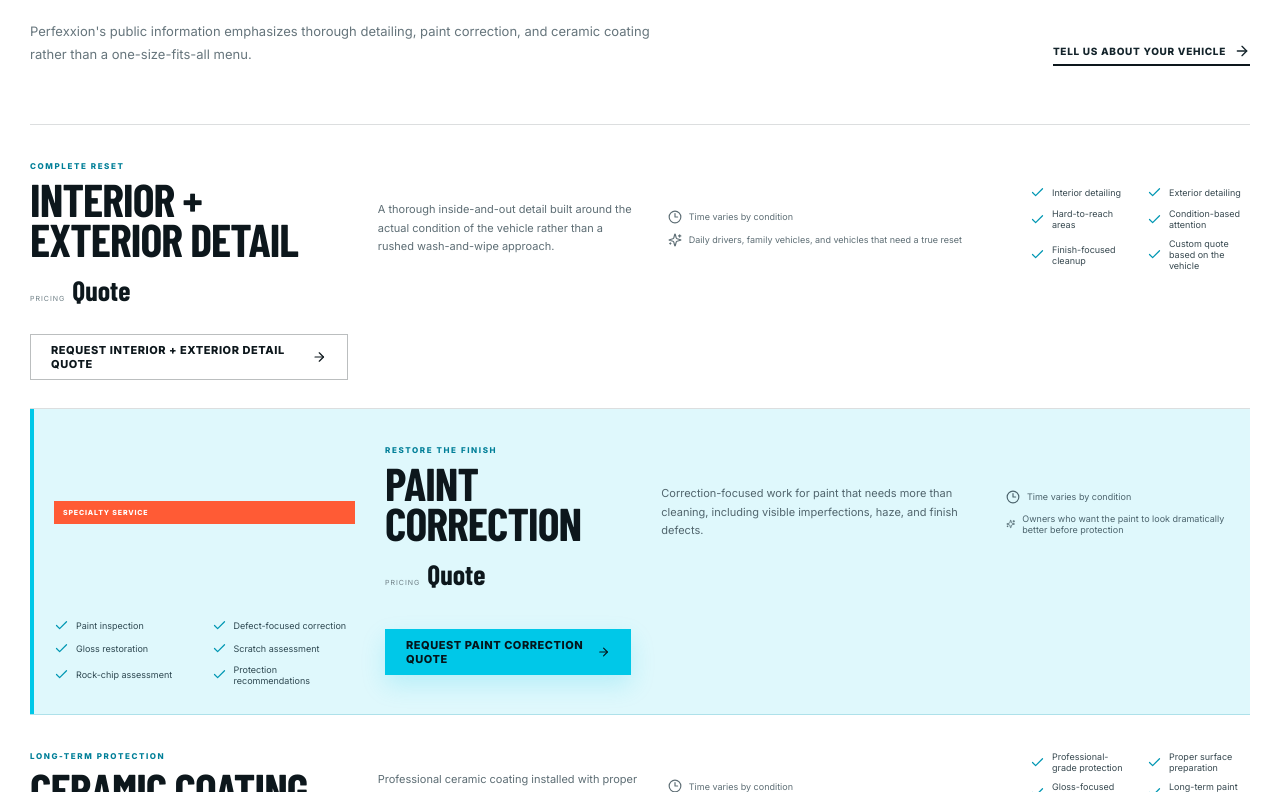
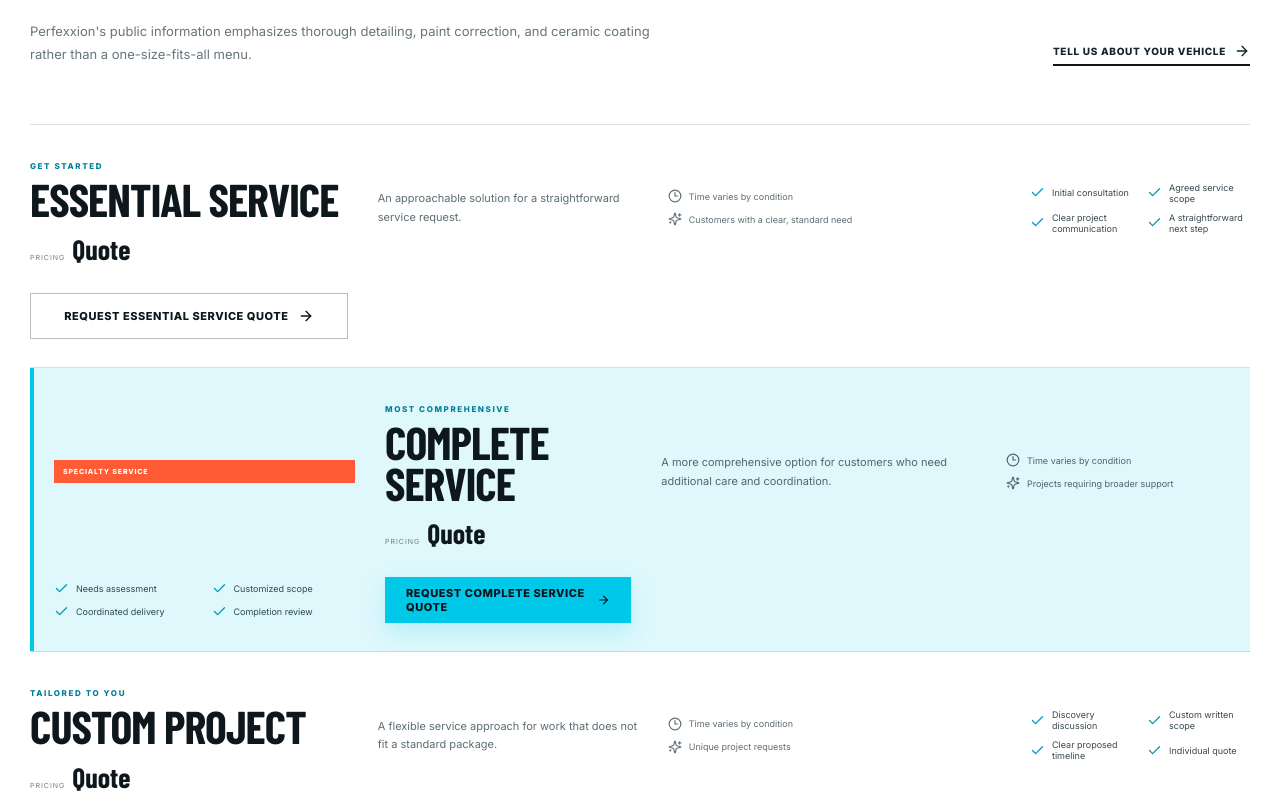
Before and after one commit to kstring00/service-template, a Next.js app: page / in a window 1280 px wide. Shown: the part 1208-2000 px from the top of the page. Built offline with nearby package versions, Linux system fonts and the light colour scheme; a web font is replaced by a local one.

Commit message:
Generalize service template and remove prospect-specific content

```diff
--- a/data/site.ts
+++ b/data/site.ts
@@ -1,110 +1,34 @@
 import type { AddOn, BeforeAfter, DetailPackage, FAQ, GalleryItem, NeedMatch, Review, Service, ServiceArea } from "@/types/site";
 
+/** All sample copy is generic and unverified. Replace for each real client. */
 export const packages: DetailPackage[] = [
-  {
-    id: "full-detail",
-    name: "Interior + Exterior Detail",
-    tagline: "COMPLETE RESET",
-    description: "A thorough inside-and-out detail built around the actual condition of the vehicle rather than a rushed wash-and-wipe approach.",
-    idealFor: "Daily drivers, family vehicles, and vehicles that need a true reset",
-    features: ["Interior detailing", "Exterior detailing", "Hard-to-reach areas", "Condition-based attention", "Finish-focused cleanup", "Custom quote based on the vehicle"]
-  },
-  {
-    id: "paint-correction",
-    name: "Paint Correction",
-    tagline: "RESTORE THE FINISH",
-    description: "Correction-focused work for paint that needs more than cleaning, including visible imperfections, haze, and finish defects.",
-    featured: true,
-    idealFor: "Owners who want the paint to look dramatically better before protection",
-    features: ["Paint inspection", "Defect-focused correction", "Gloss restoration", "Scratch assessment", "Rock-chip assessment", "Protection recommendations"]
-  },
-  {
-    id: "ceramic",
-    name: "Ceramic Coating",
-    tagline: "LONG-TERM PROTECTION",
-    description: "Professional ceramic coating installed with proper preparation for customers who want durable protection and a finish that is easier to maintain.",
-    idealFor: "Drivers who want to protect their investment for the long term",
-    features: ["Professional-grade protection", "Proper surface preparation", "Gloss-focused finish", "Long-term paint protection", "Maintenance guidance", "Custom quote based on vehicle condition"]
-  }
+  { id: "essential", name: "Essential Service", tagline: "GET STARTED", description: "An approachable solution for a straightforward service request.", idealFor: "Customers with a clear, standard need", features: ["Initial consultation", "Agreed service scope", "Clear project communication", "A straightforward next step"] },
+  { id: "complete", name: "Complete Service", tagline: "MOST COMPREHENSIVE", featured: true, description: "A more comprehensive option for customers who need additional care and coordination.", idealFor: "Projects requiring broader support", features: ["Needs assessment", "Customized scope", "Coordinated delivery", "Completion review"] },
+  { id: "custom", name: "Custom Project", tagline: "TAILORED TO YOU", description: "A flexible service approach for work that does not fit a standard package.", idealFor: "Unique project requests", features: ["Discovery discussion", "Custom written scope", "Clear proposed timeline", "Individual quote"] }
 ];
-
 export const needMatches: NeedMatch[] = [
-  { prompt: "My whole vehicle needs a reset", recommendation: "Interior + Exterior Detail", detail: "Start with a complete detail and let the vehicle's condition determine the level of attention.", targetId: "full-detail" },
-  { prompt: "My interior has years of buildup", recommendation: "Interior + Exterior Detail", detail: "Perfexxion reviews repeatedly highlight deep, time-intensive interior transformations.", targetId: "full-detail" },
-  { prompt: "My paint has swirls, haze, or defects", recommendation: "Paint Correction", detail: "A correction-focused path for restoring clarity and gloss before protection.", targetId: "paint-correction" },
-  { prompt: "I want long-term paint protection", recommendation: "Ceramic Coating", detail: "A professionally prepared coating path designed around protection, not a quick temporary shine.", targetId: "ceramic" },
-  { prompt: "I have chrome that needs attention", recommendation: "Chrome Polishing", detail: "Chrome polishing is one of Perfexxion's publicly listed specialty services.", targetId: "chrome-polishing" }
+  {prompt:"I need help getting started",recommendation:"Essential Service",detail:"A simple starting point for standard service needs.",targetId:"essential"},
+  {prompt:"I need a complete solution",recommendation:"Complete Service",detail:"A broader approach for more involved needs.",targetId:"complete"},
+  {prompt:"My project is unique",recommendation:"Custom Project",detail:"Let's discuss a tailored scope.",targetId:"custom"}
 ];
-
 export const services: Service[] = [
-  {
-    id: "ceramic",
-    name: "Ceramic Coating",
-    eyebrow: "PROTECTION",
-    description: "Professionally installed ceramic protection with the preparation needed for a durable, high-gloss result.",
-    image: "https://images.unsplash.com/photo-1503736334956-4c8f8e92946d?auto=format&fit=crop&w=1200&q=85"
-  },
-  {
-    id: "paint-correction",
-    name: "Paint Correction",
-    eyebrow: "RESTORATION",
-    description: "Finish correction for visible paint defects, swirls, haze, and imperfections that a standard detail cannot address.",
-    image: "https://images.unsplash.com/photo-1494976388531-d1058494cdd8?auto=format&fit=crop&w=1200&q=85"
-  },
-  {
-    id: "chrome-polishing",
-    name: "Chrome Polishing",
-    eyebrow: "DETAIL WORK",
-    description: "Focused polishing for chrome surfaces when the details need the same level of attention as the rest of the vehicle.",
-    image: "https://images.unsplash.com/photo-1542282088-72c9c27ed0cd?auto=format&fit=crop&w=1200&q=85"
-  }
+  { id:"service-one",name:"Service One",eyebrow:"CORE OFFERING",description:"Replace this example with a verified description of your main service.",image:"https://images.unsplash.com/photo-1497366811353-6870744d04b2?auto=format&fit=crop&w=1200&q=85"},
+  { id:"service-two",name:"Service Two",eyebrow:"ADDITIONAL OFFERING",description:"Use this area to explain a second service and who it helps.",image:"https://images.unsplash.com/photo-1497366858526-0766cadbe8fa?auto=format&fit=crop&w=1200&q=85"},
+  { id:"service-three",name:"Service Three",eyebrow:"SPECIALIZED WORK",description:"Customize this card to fit your business's actual capabilities.",image:"https://images.unsplash.com/photo-1497366754035-f200968a6e72?auto=format&fit=crop&w=1200&q=85"}
 ];
-
 export const addOns: AddOn[] = [
-  { name: "Scratch Assessment", description: "Have visible scratches evaluated as part of the quote so the right correction approach can be discussed." },
-  { name: "Rock-Chip Attention", description: "Perfexxion publicly lists rock-chip work among the finish issues it can address." },
-  { name: "Deep Interior Attention", description: "For neglected interiors, stains, family vehicles, and hard-to-reach areas that need more time." },
-  { name: "Chrome Polishing", description: "Specialty polishing for chrome surfaces that need restoration and finishing attention." }
+  {name:"Additional Consultation",description:"Optional planning time for requests that need more discussion."},
+  {name:"Priority Scheduling",description:"Example add-on — only publish if your business actually offers it."},
+  {name:"Expanded Scope",description:"Discuss additional work before confirming a quote."}
 ];
-
-/** Temporary editorial placeholders. Replace with Perfexxion's own before/after photos in the next pass. */
-export const beforeAfter: BeforeAfter[] = [
-  {
-    id: "paint",
-    category: "Paint Correction",
-    title: "The proof should be visible.",
-    description: "Temporary imagery for the private preview. Perfexxion's real transformation photos will replace this in the next pass.",
-    before: "https://images.unsplash.com/photo-1519641471654-76ce0107ad1b?auto=format&fit=crop&w=1400&q=80",
-    after: "https://images.unsplash.com/photo-1504215680853-026ed2a45def?auto=format&fit=crop&w=1400&q=90"
-  }
+export const beforeAfter: BeforeAfter[] = [];
+export const gallery: GalleryItem[] = [];
+export const serviceAreas: ServiceArea[] = [];
+export const reviewThemes: string[] = [];
+export const reviews: Review[] = [];
+export const faqs: FAQ[] = [
+  {question:"How do I request a quote?",answer:"Use the on-page request builder to outline what you need. Contact details must be configured before launch."},
+  {question:"Are prices fixed?",answer:"All sample packages are illustrative. Set your business's actual prices and quote policy before publishing."},
+  {question:"Where do you provide services?",answer:"Replace the demo service-area text with the verified locations your business serves."},
+  {question:"Can I customize a service?",answer:"Yes. This example template includes a custom-project path. Adapt it to your actual services."}
 ];
-
-/** Temporary editorial placeholders. Replace with Perfexxion's own photos next. */
-export const gallery: GalleryItem[] = [
-  { id: "g1", src: "https://images.unsplash.com/photo-1492144534655-ae79c964c9d7?auto=format&fit=crop&w=1400&q=85", alt: "Temporary performance car placeholder", category: "Exterior", caption: "Perfexxion photos coming next" },
-  { id: "g2", src: "https://images.unsplash.com/photo-1553440569-bcc63803a83d?auto=format&fit=crop&w=1000&q=85", alt: "Temporary vehicle interior placeholder", category: "Interior", caption: "Deep-clean proof" },
-  { id: "g3", src: "https://images.unsplash.com/photo-1542282088-72c9c27ed0cd?auto=format&fit=crop&w=1000&q=85", alt: "Temporary wheel and body placeholder", category: "Finish", caption: "Detail-level attention" },
-  { id: "g4", src: "https://images.unsplash.com/photo-1555215695-3004980ad54e?auto=format&fit=crop&w=1200&q=85", alt: "Temporary clean vehicle placeholder", category: "Protection", caption: "Ceramic-ready finish" }
-];
-
-export const serviceAreas: ServiceArea[] = [
-  { city: "League City", state: "TX", notes: "Publicly verified home market" }
-];
-
-export const reviewThemes = ["Meticulous attention", "Professional", "Fair value", "Deep transformations", "Responsive"];
-
-export const reviews: Review[] = [
-  { id: "r1", name: "Verified local customer", rating: 5, quote: "Our car hasn't looked this good since it was new.", detail: "Public customer review" },
-  { id: "r2", name: "Verified local customer", rating: 5, quote: "It feels brand new.", detail: "Public customer review" }
-];
-
-export const faqs: FAQ[] = [
-  { question: "Is Perfexxion mobile?", answer: "Yes. Perfexxion Mobile Detailing is publicly listed as a mobile detailing business based in League City, Texas." },
-  { question: "What services do you offer?", answer: "Public listings identify interior and exterior detailing, paint correction, ceramic coating, and chrome polishing as core services. If you have a specific issue, text or call and describe the vehicle." },
-  { question: "How much does a detail cost?", answer: "Public sources do not list a fixed menu of current prices, so this preview intentionally does not invent one. Pricing should be confirmed directly based on the vehicle, its condition, and the work requested." },
-  { question: "Can you work on a heavily neglected interior?", answer: "Customer reviews repeatedly describe deep interior transformations on older and heavily used vehicles, including hard-to-reach areas. Send the vehicle condition when requesting a quote." },
-  { question: "Do you offer paint correction?", answer: "Yes. Paint correction is one of Perfexxion's publicly listed specialty services for paint that needs more than a standard detail." },
-  { question: "Do you install ceramic coating?", answer: "Yes. Ceramic coating is publicly listed as a specialty service, with an emphasis on professional preparation and long-term protection." },
-  { question: "What areas do you serve?", answer: "League City is the publicly verified home market. Text your ZIP code to confirm availability outside League City before scheduling." },
-  { question: "How do I get started?", answer: "Use the quote builder on this page or call/text Perfexxion at (409) 877-8754 with your vehicle type, condition, and the result you want." }
-];
```
